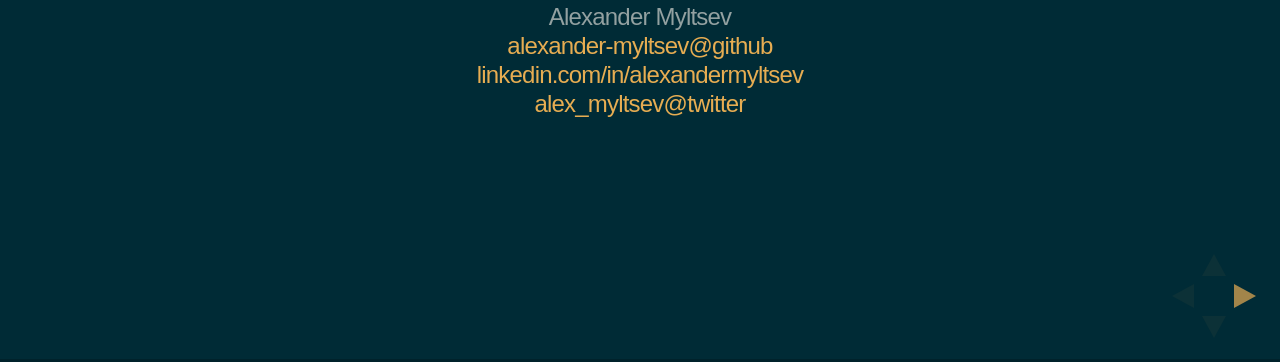
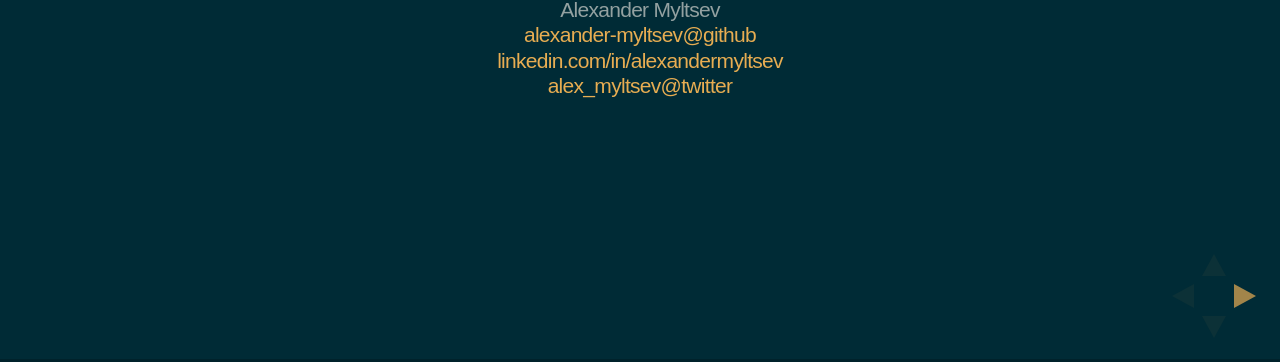
Before and after one commit to alexander-myltsev/pb2-talk, a website: page index.html in a window 1280 px wide. Shown: the part 438-800 px from the top of the page. Drawn offline with Linux system fonts and the light colour scheme; a web font is replaced by a local one.

Commit message:
Final version for ScalaDays'14

```diff
--- a/css/theme/source/my.scss
+++ b/css/theme/source/my.scss
@@ -64,7 +64,7 @@
 $headingTextShadow: none;
 $backgroundColor: $base03;
 $selectionBackgroundColor: $magenta;
-$mainFontSize: 40px;
+$mainFontSize: 35px;
 
 // Theme template ------------------------------
 @import "../template/theme";
```
Also changed, not shown: css/theme/my.css, lib/denied.jpg (added), lib/technyancolor.gif (added).
